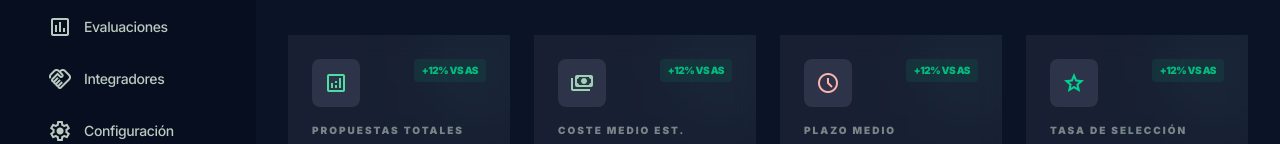
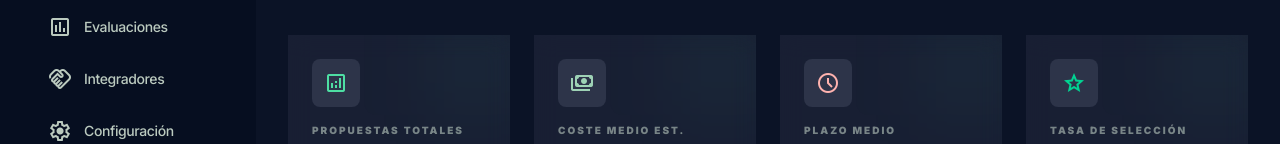
Before and after one commit to aaf925/mini-crm-apti, a Next.js app: page / in a window 1280 px wide. Shown: the part 173-317 px from the top of the page. Built offline with nearby package versions, Linux system fonts and the light colour scheme; no server answers; the database is empty; sample sign-in values are in the browser's storage.

Commit message:
Remove fake +12% badge from dashboard stats

```diff
--- a/src/app/(dashboard)/page.tsx
+++ b/src/app/(dashboard)/page.tsx
@@ -76,9 +76,7 @@ export default async function DashboardPage({
               <div className={`w-12 h-12 rounded-xl bg-surface-container-highest flex items-center justify-center group-hover:scale-110 transition-transform duration-300`}>
                 <span className={`material-symbols-outlined ${stat.color} text-2xl`}>{stat.icon}</span>
               </div>
-              <span className="text-[10px] font-black text-emerald-500 bg-emerald-500/10 px-2 py-1 rounded tracking-tighter uppercase">
-                +12% VS AS
-              </span>
+
             </div>
             <div>
               <p className="text-[10px] font-black uppercase tracking-[0.2em] text-on-surface-variant/60 mb-1">
```
